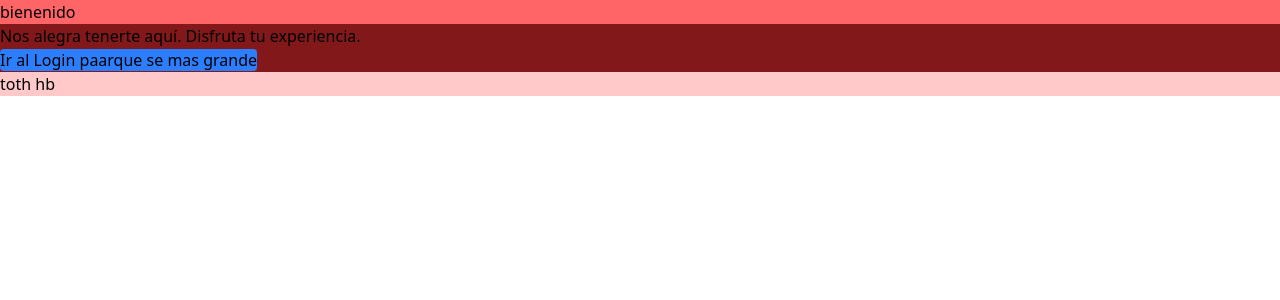
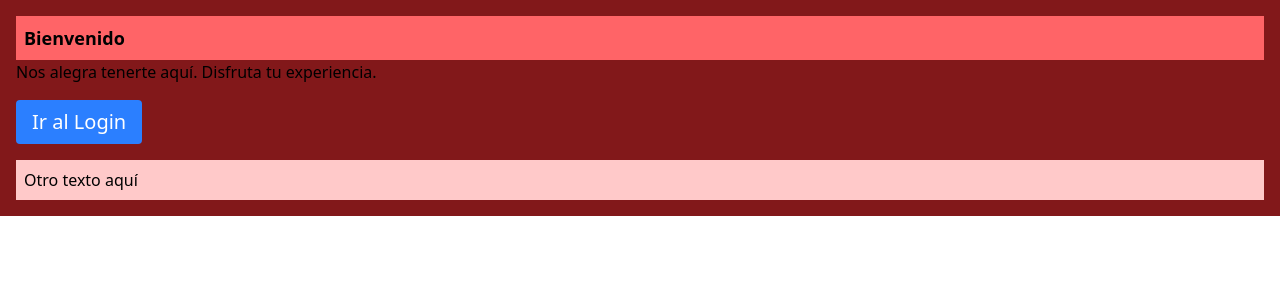
Before and after one commit to RecursionIsGettingHardToLearn/TercerProyectosi1React, a React (Vite) app: page / in a window 1280 px wide. Shown: the top 300 px of the page. Built offline with nearby package versions, Linux system fonts and the light colour scheme; no server answers.

Commit message:
Update welcom.tsx

```diff
--- a/src/pages/welcom.tsx
+++ b/src/pages/welcom.tsx
@@ -1,23 +1,19 @@
 import React from 'react';
 import { Link } from 'react-router-dom';
 
-interface WelcomeProps {
-  name: string;
-}
-
-const Welcome: React.FC<WelcomeProps> = ({ name }) => {
+const Welcome: React.FC = () => {
   return (
-    <div className="bg-red-900 ">
-      <h1 className="bg-red-400">bienenido</h1>
+    <div className="bg-red-900 p-4">
+      <h1 className="bg-red-400 p-2 text-lg font-bold">Bienvenido</h1>
       <p>Nos alegra tenerte aquí. Disfruta tu experiencia.</p>
       <Link
         to="/login"
-        className=" bg-blue-500 rounded hover:bg-red-600"
+        className="bg-blue-500 text-white px-4 py-2 rounded hover:bg-red-600 inline-block mt-4 text-xl"
       >
-        Ir al Login paarque se mas grande
+        Ir al Login
       </Link>
-      <h1 className='bg-red-200'>
-        toth hb
+      <h1 className='bg-red-200 mt-4 p-2'>
+        Otro texto aquí
       </h1>
     </div>
   );
```
